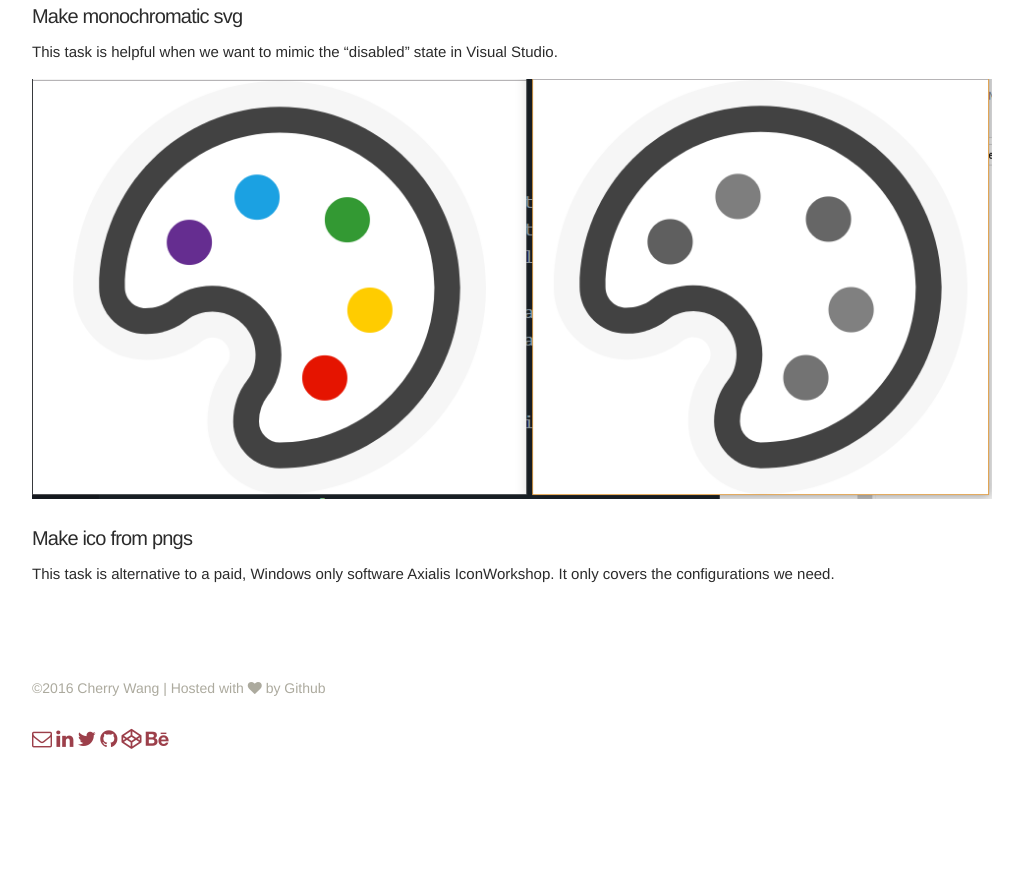
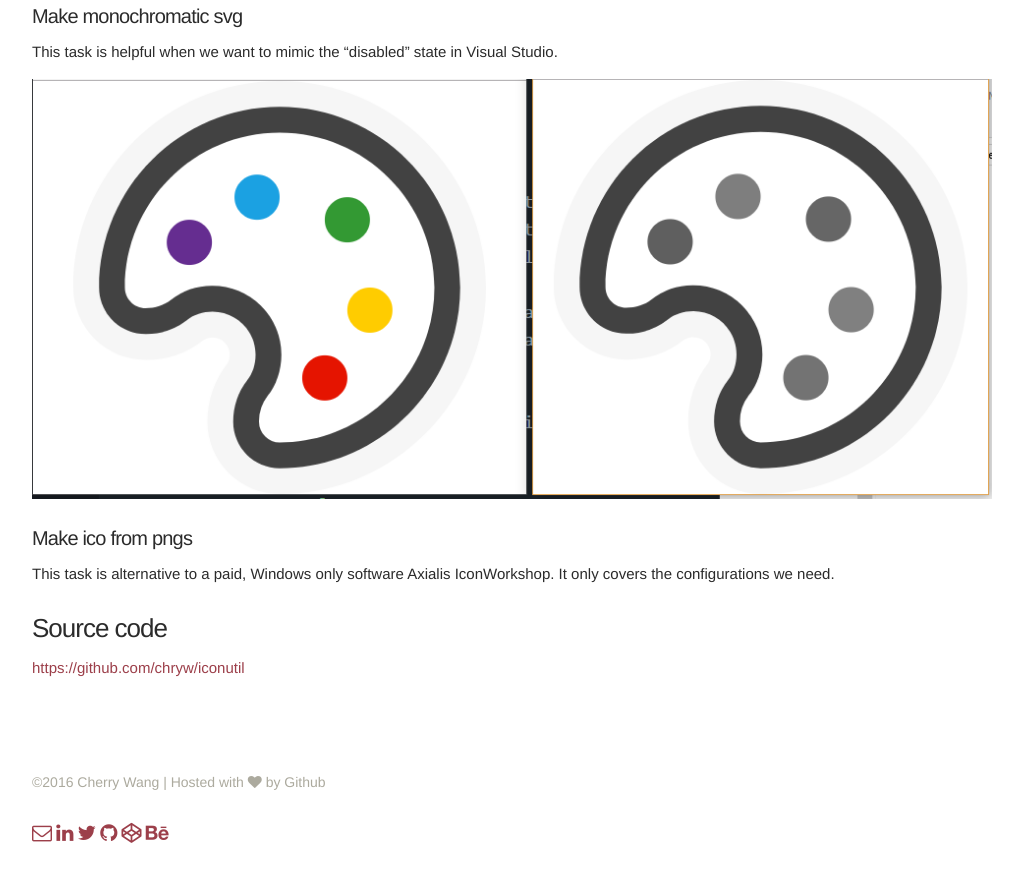
Before and after one commit to chryw/chryw.github.io, a Jekyll site: the page built from _posts/2017-12-01-icon-processing-utilities-with-node.md, in a window 1280 px wide and 900 px high, scrolled down 4669 px. Shown: the top 882 px of the window, without its empty margins (128-1151 px from the left). Built offline with Jekyll 4.4.1, drawn with Linux system fonts in a browser that asks for light colours; nearby versions of some CDN libraries; some web fonts are replaced; before the commit the page ends 5475 px from its top, so only the background shows below that; some of the changed lines change nothing that is shown.

Commit message:
moved a post to project

```diff
--- a/_posts/2017-12-01-icon-processing-utilities-with-node.md
+++ b/_posts/2017-12-01-icon-processing-utilities-with-node.md
@@ -2,8 +2,10 @@
 layout: post
 title:  "Icon processing utilities with Node"
 date:   2017-12-18 19:18:19 -0700
-categories: code
+categories: project
 tags: javascript node gulp es6 icon svg image
+thumbnailurl: "2017-12-01-icon-processing-utilities-with-node.png"
+thumbnailswap: false
 excerpt_separator: <!--more-->
 ---
 
@@ -79,3 +81,6 @@
 #### Make ico from pngs
 
 This task is alternative to a paid, Windows only software Axialis IconWorkshop. It only covers the configurations we need.
+
+### Source code
+[https://github.com/chryw/iconutil](https://github.com/chryw/iconutil)
```
Also changed, not shown: images/2017-12-01-icon-processing-utilities-with-node.png (added).
